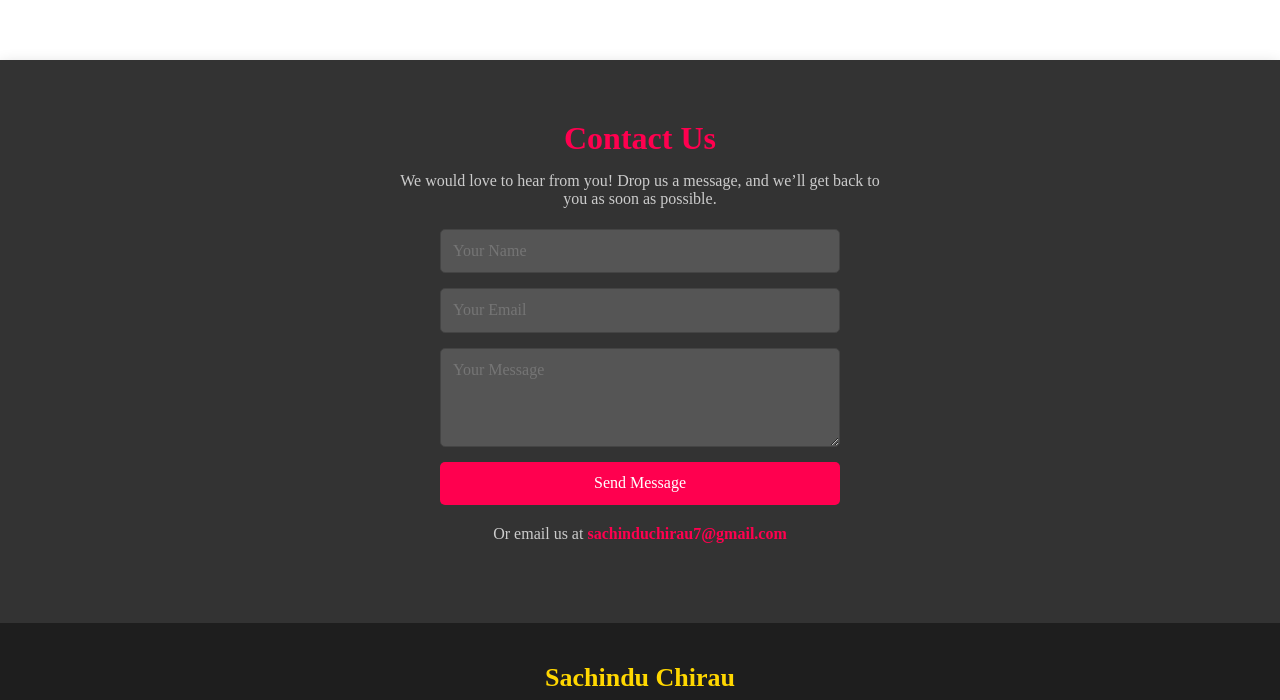
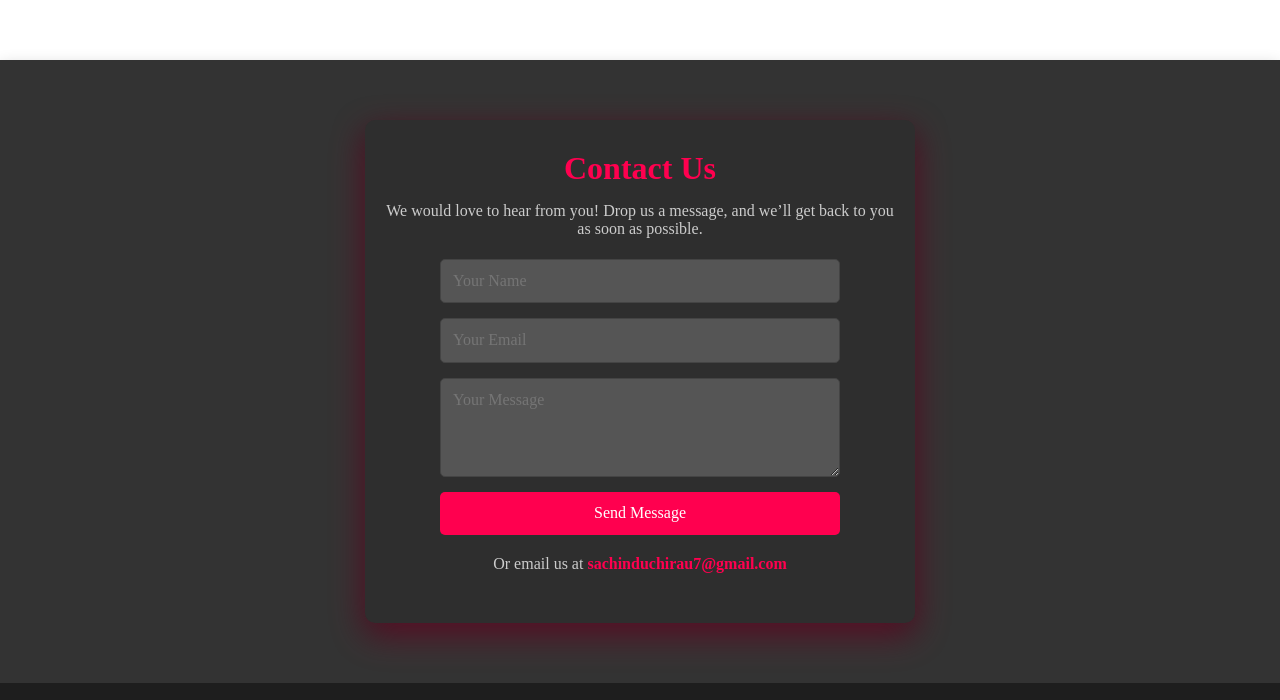
Before and after one commit to Sachinnn22/lastPortfolio, a plain HTML site: page index.html in a window 1280 px wide. Shown: the part 2820-3520 px from the top of the page. Drawn offline with Linux system fonts and the light colour scheme.

Commit message:
update contact css

```diff
--- a/contact.css
+++ b/contact.css
@@ -8,12 +8,17 @@
 }
 
 .contact-container {
-    max-width: 500px;
+    max-width: 550px;
     margin: 0 auto;
+    padding: 30px 20px;
+    border-radius: 10px;
+    background-color: #2e2e2e;
     animation: slideUp 0.8s ease-out forwards;
     opacity: 0;
+    box-shadow: 0 12px 36px rgba(255, 0, 79, 0.3), 0 10px 30px rgba(0, 0, 0, 0.6);
     transform: translateY(30px);
 }
+
 
 @keyframes slideUp {
     to {
```
